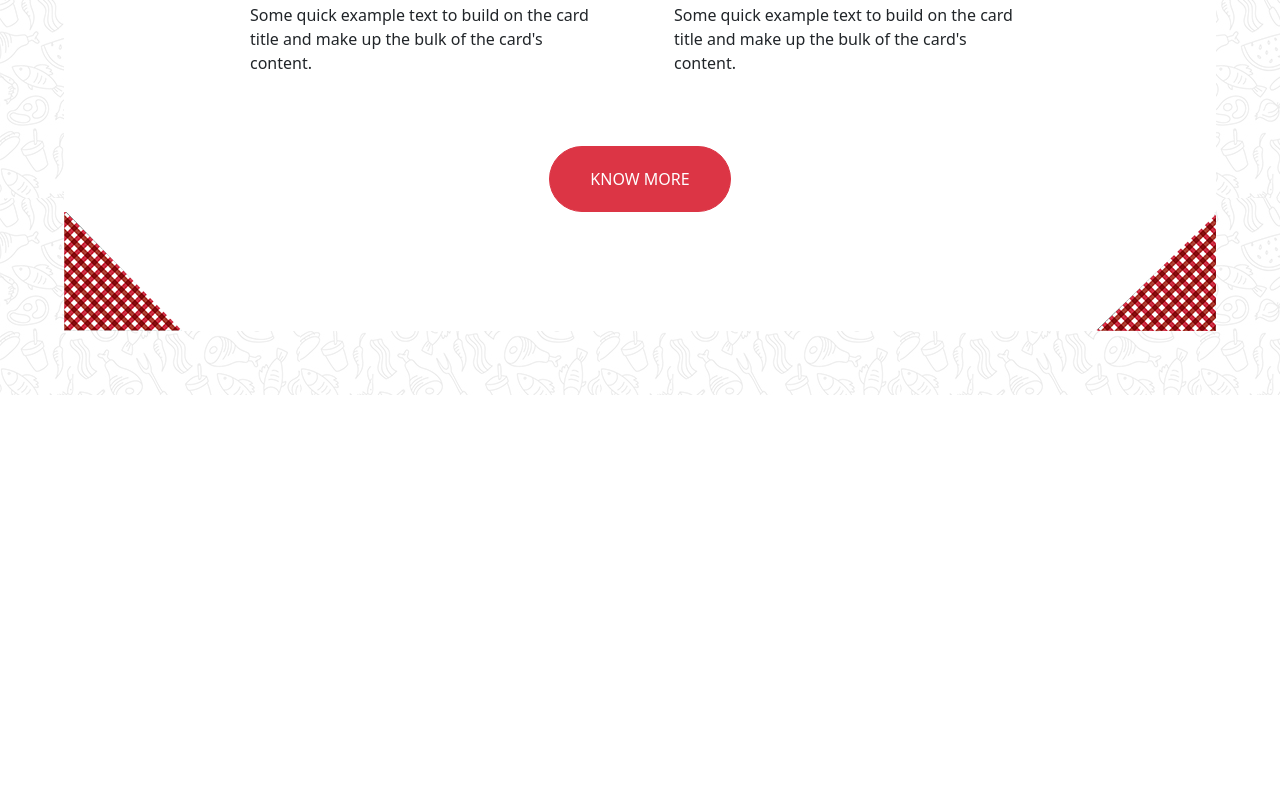
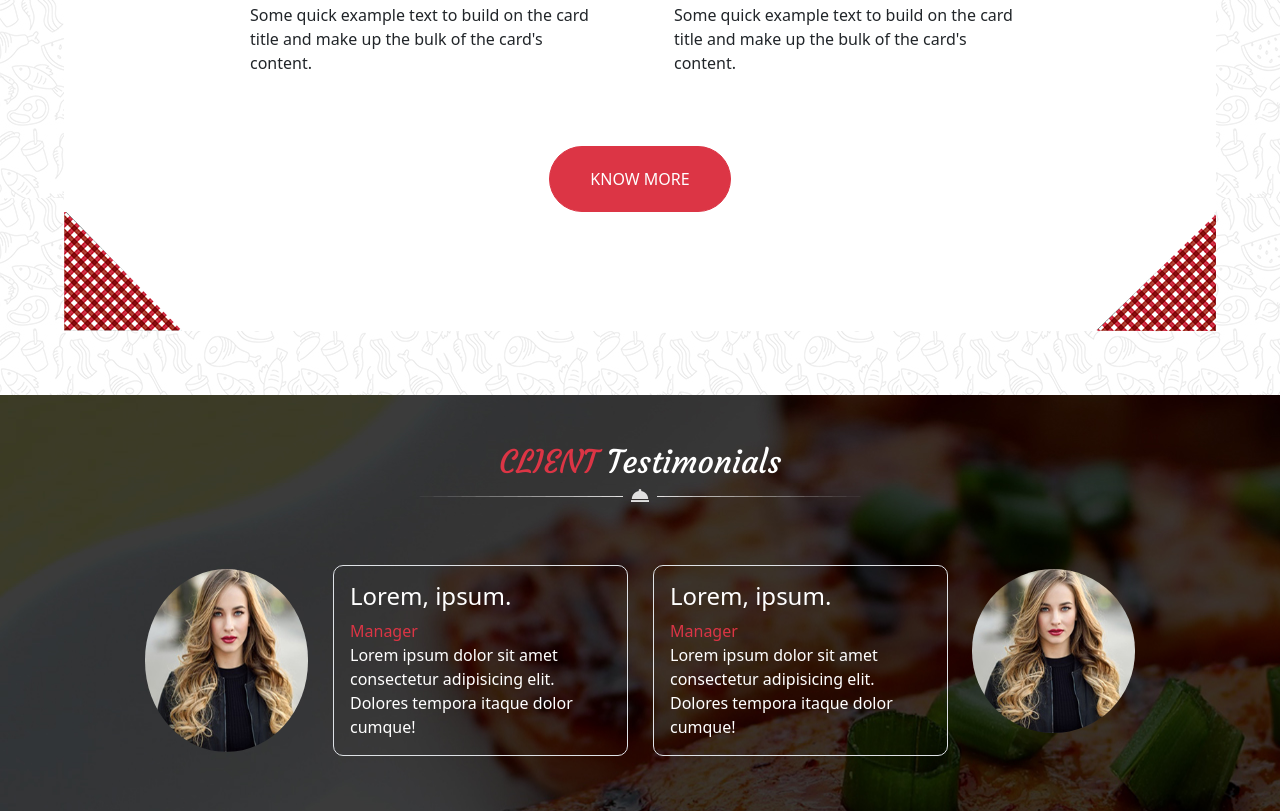
Before and after one commit to Zafarnvd/cs-site-chef-20, a website: page index.html in a window 1280 px wide. Shown: the part 3814-4625 px from the top of the page. Before the commit the page ends 4209 px from the top, so only its background shows below. Drawn offline with nearby package versions, Linux system fonts and the light colour scheme.

Commit message:
section-4

```diff
--- a/index.html
+++ b/index.html
@@ -348,6 +348,41 @@
     </section>
   </section>
 
+  <!-- client -->
+  <section class="client">
+    <div class="client-testimonials">
+      <div class="sct-center">
+        <h2 class="text-center pt-5 text-white text-capitalize"><span class=" text-danger text-uppercase">client</span>
+          testimonials</h2>
+        <img class="mb-5" src="./public/images/decoration_line.png" alt="">
+      </div>
+      <div class="testimonials">
+        <div class="img-1">
+          <img src="./public/images/testimonial1.jpg" alt="">
+        </div>
+        <div class="carte" style="width: 20rem;">
+          <div class="border card-body">
+            <h4 class="card-title">Lorem, ipsum.</h4>
+            <span class="text-danger card-subtitle mb-2 ">Manager</span>
+            <p class="card-text">Lorem ipsum dolor sit amet consectetur adipisicing elit. Dolores tempora itaque dolor
+              cumque!</p>
+          </div>
+        </div>
+        <div class="carte" style="width: 20rem;">
+          <div class="border card-body">
+            <h4 class="card-title">Lorem, ipsum.</h4>
+            <span class="card-subtitle mb-2 text-danger">Manager</span>
+            <p class="card-text">Lorem ipsum dolor sit amet consectetur adipisicing elit. Dolores tempora itaque dolor
+              cumque!</p>
+          </div>
+        </div>
+        <div class="img-2">
+          <img src="./public/images/testimonial1.jpg" alt="">
+        </div>
+      </div>
+    </div>
+  </section>
+
 
 </body>
 
--- a/src/scss/modules/_section-4.scss
+++ b/src/scss/modules/_section-4.scss
@@ -0,0 +1,56 @@
+.client {
+    background-image: url(../../../public/images/testimonials_background.jpg);
+    background-repeat: no-repeat;
+
+
+    .client-testimonials {
+        display: flex;
+        flex-direction: column;
+
+        .sct-center {
+            font-family: courgette;
+            flex-direction: column;
+            justify-content: center;
+            text-align: center;
+        }
+
+        .testimonials {
+            display: flex;
+            justify-content: center;
+
+            .img-1 {
+                display: flex;
+                justify-content: flex-end;
+
+                img {
+                    border-radius: 50%;
+                    width: 70%;
+                    height: 70%;
+                    margin-top: 8%;
+                    margin-right: 5%;
+                }
+            }
+
+            .img-2 {
+                img {
+                    border-radius: 50%;
+                    width: 70%;
+                    margin-top: 8%;
+                    margin-left: 5%;
+                }
+            }
+
+            .carte {
+                background-color: none;
+                color: white;
+
+            }
+
+            .card-body {
+                border-radius: 10px;
+                margin: 15px 12px 55px 13px;
+            }
+
+        }
+    }
+}
```
Also changed, not shown: public/css/app.css, 1 other file.
